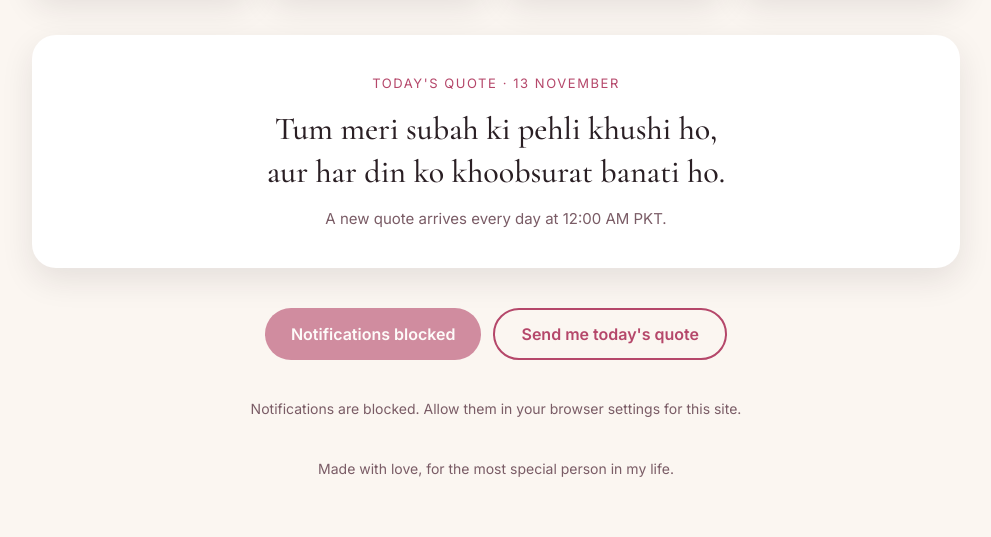
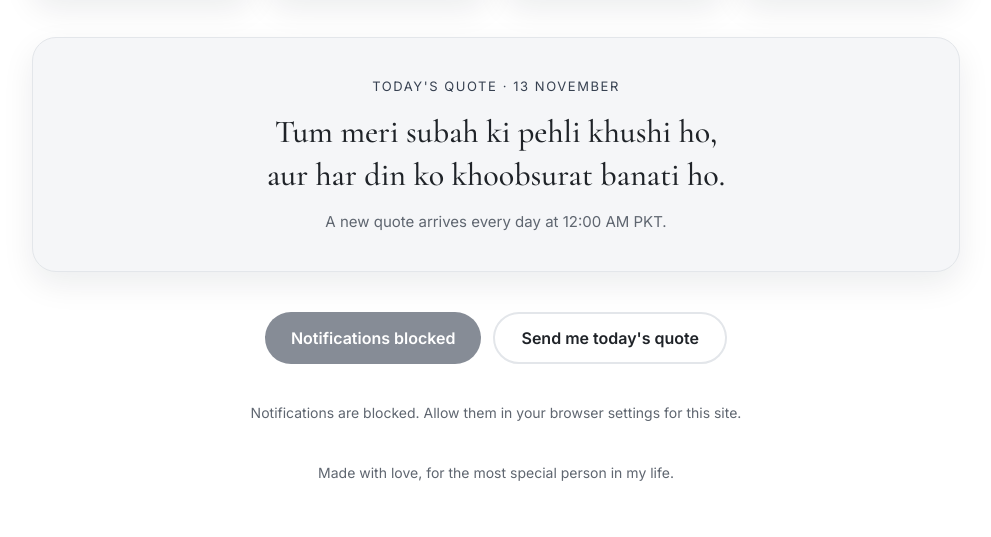
Before and after one commit to AunSyedShah/alishba_birthday, a plain HTML site: page index.html in a window 1280 px wide. Shown: the part 427-964 px from the top of the page, without its empty margins (144-1135 px from the left). Drawn offline with nearby package versions, Linux system fonts and the light colour scheme.

Commit message:
Switch page colours from pink to white
Use a white background with light grey cards, dark grey text and a
charcoal accent. Dark mode uses matching neutral tones. Buttons take
their text colour from a new --on-accent variable so they stay
readable in both themes.

Co-Authored-By: Claude Haiku 5.5 <noreply@anthropic.com>

```diff
--- a/index.html
+++ b/index.html
@@ -10,32 +10,35 @@
   <link href="https://fonts.googleapis.com/css2?family=Cormorant+Garamond:wght@500;700&family=Inter:wght@400;600&display=swap" rel="stylesheet">
   <style>
     :root {
-      --bg: #FBF6F1;
-      --card: #FFFFFF;
-      --text: #2A1F24;
-      --muted: #7A5C66;
-      --accent: #B5476A;
-      --accent-soft: #F3DDE4;
-      --shadow: 0 12px 32px rgba(42, 31, 36, 0.1);
+      --bg: #FFFFFF;
+      --card: #F5F6F8;
+      --text: #1F2328;
+      --muted: #5F6670;
+      --accent: #374151;
+      --on-accent: #FFFFFF;
+      --border: #E3E6EA;
+      --shadow: 0 12px 32px rgba(15, 23, 42, 0.08);
     }
     @media (prefers-color-scheme: dark) {
       :root:not([data-theme="light"]) {
-        --bg: #1E161A;
-        --card: #2B2026;
-        --text: #F7EEF2;
-        --muted: #C7AEB9;
-        --accent: #E58AA6;
-        --accent-soft: #3D2A33;
+        --bg: #111418;
+        --card: #1C2026;
+        --text: #F3F4F6;
+        --muted: #A9B0BA;
+        --accent: #E5E7EB;
+        --on-accent: #111418;
+        --border: #2A2F37;
         --shadow: 0 12px 32px rgba(0, 0, 0, 0.35);
       }
     }
     :root[data-theme="dark"] {
-      --bg: #1E161A;
-      --card: #2B2026;
-      --text: #F7EEF2;
-      --muted: #C7AEB9;
-      --accent: #E58AA6;
-      --accent-soft: #3D2A33;
+      --bg: #111418;
+      --card: #1C2026;
+      --text: #F3F4F6;
+      --muted: #A9B0BA;
+      --accent: #E5E7EB;
+      --on-accent: #111418;
+      --border: #2A2F37;
       --shadow: 0 12px 32px rgba(0, 0, 0, 0.35);
     }
 
@@ -82,6 +85,7 @@
     .unit {
       padding: 24px 8px;
       background: var(--card);
+      border: 1px solid var(--border);
       border-radius: 20px;
       box-shadow: var(--shadow);
     }
@@ -103,6 +107,7 @@
       width: 100%;
       padding: 40px 32px;
       background: var(--card);
+      border: 1px solid var(--border);
       border-radius: 24px;
       box-shadow: var(--shadow);
       display: flex;
@@ -135,8 +140,8 @@
       cursor: pointer;
       min-height: 48px;
     }
-    .btn-primary { border: 0; background: var(--accent); color: #FFFFFF; }
-    .btn-secondary { border: 2px solid var(--accent); background: transparent; color: var(--accent); }
+    .btn-primary { border: 0; background: var(--accent); color: var(--on-accent); }
+    .btn-secondary { border: 2px solid var(--border); background: transparent; color: var(--text); }
     button:disabled { opacity: 0.6; cursor: default; }
     button:focus-visible { outline: 3px solid var(--accent); outline-offset: 3px; }
 
```
